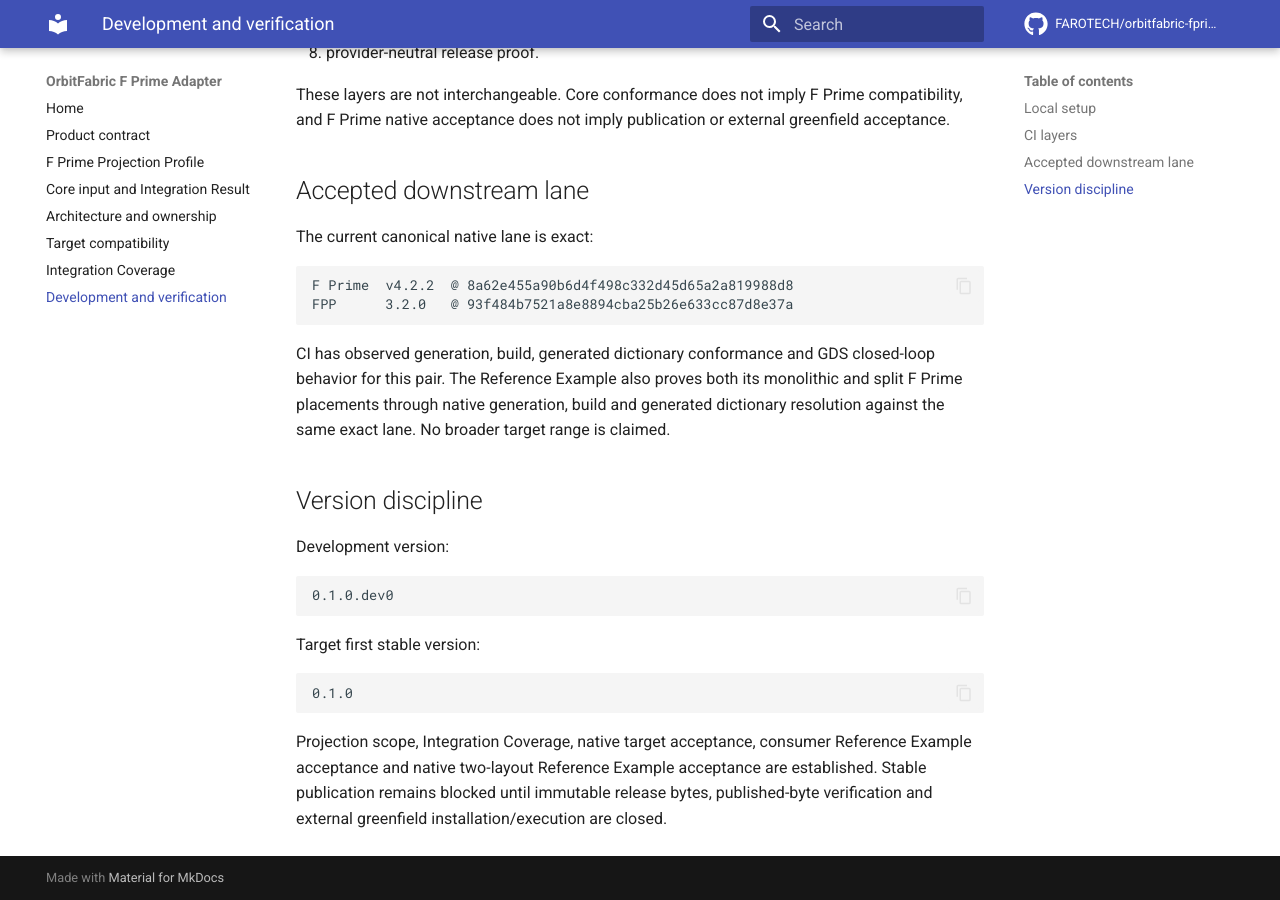
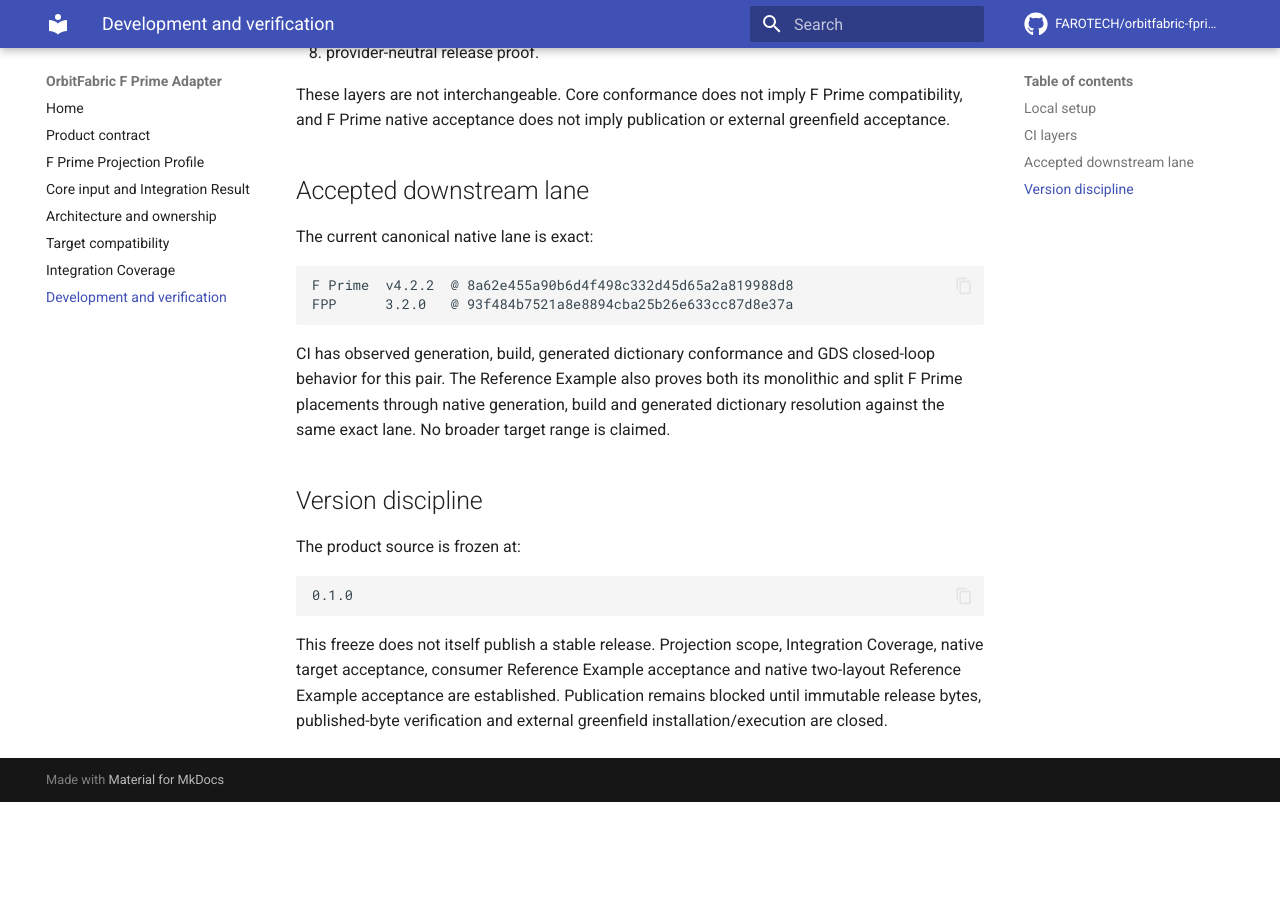
Before and after one commit to FAROTECH/orbitfabric-fprime-adapter, an MkDocs documentation site: the page built from docs/development.md, in a window 1280 px wide and 900 px high, scrolled down 791 px. Built offline with MkDocs 1.6.1 and Material for MkDocs 9.7.7, drawn with Linux system fonts in a browser that asks for light colours; comment, search, counter and statistics services are not loaded; after the commit the page ends 1593 px from its top, so only the background shows below that.

Commit message:
Freeze 0.1.0 product version
Freeze the canonical OrbitFabric F Prime adapter source identity at 0.1.0 after the complete accepted CI chain, without creating a public release or tag.

````diff
--- a/docs/development.md
+++ b/docs/development.md
@@ -45,16 +45,10 @@ CI has observed generation, build, generated dictionary conformance and GDS clos
 
 ## Version discipline
 
-Development version:
-
-```text
-0.1.0.dev0
-```
-
-Target first stable version:
+The product source is frozen at:
 
 ```text
 0.1.0
 ```
 
-Projection scope, Integration Coverage, native target acceptance, consumer Reference Example acceptance and native two-layout Reference Example acceptance are established. Stable publication remains blocked until immutable release bytes, published-byte verification and external greenfield installation/execution are closed.
+This freeze does not itself publish a stable release. Projection scope, Integration Coverage, native target acceptance, consumer Reference Example acceptance and native two-layout Reference Example acceptance are established. Publication remains blocked until immutable release bytes, published-byte verification and external greenfield installation/execution are closed.
--- a/pyproject.toml
+++ b/pyproject.toml
@@ -4,7 +4,7 @@ build-backend = "hatchling.build"
 
 [project]
 name = "orbitfabric-fprime-adapter"
-version = "0.1.0.dev0"
+version = "0.1.0"
 description = "OrbitFabric adapter for projecting mission contracts into F Prime (F´) FPP artifacts with explicit target bindings and downstream-native validation."
 readme = "README.md"
 requires-python = ">=3.11"
````
Also changed, not shown: README.md (+3 -3 lines), 7 other files.
